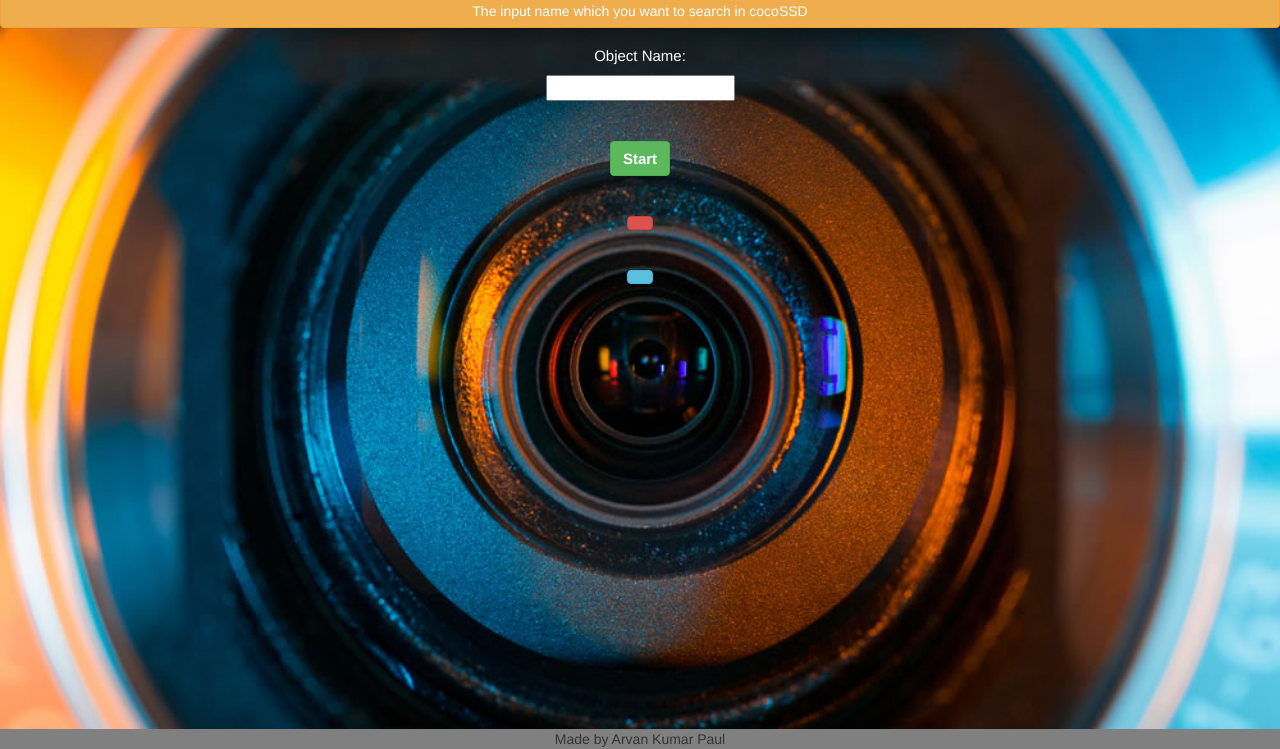
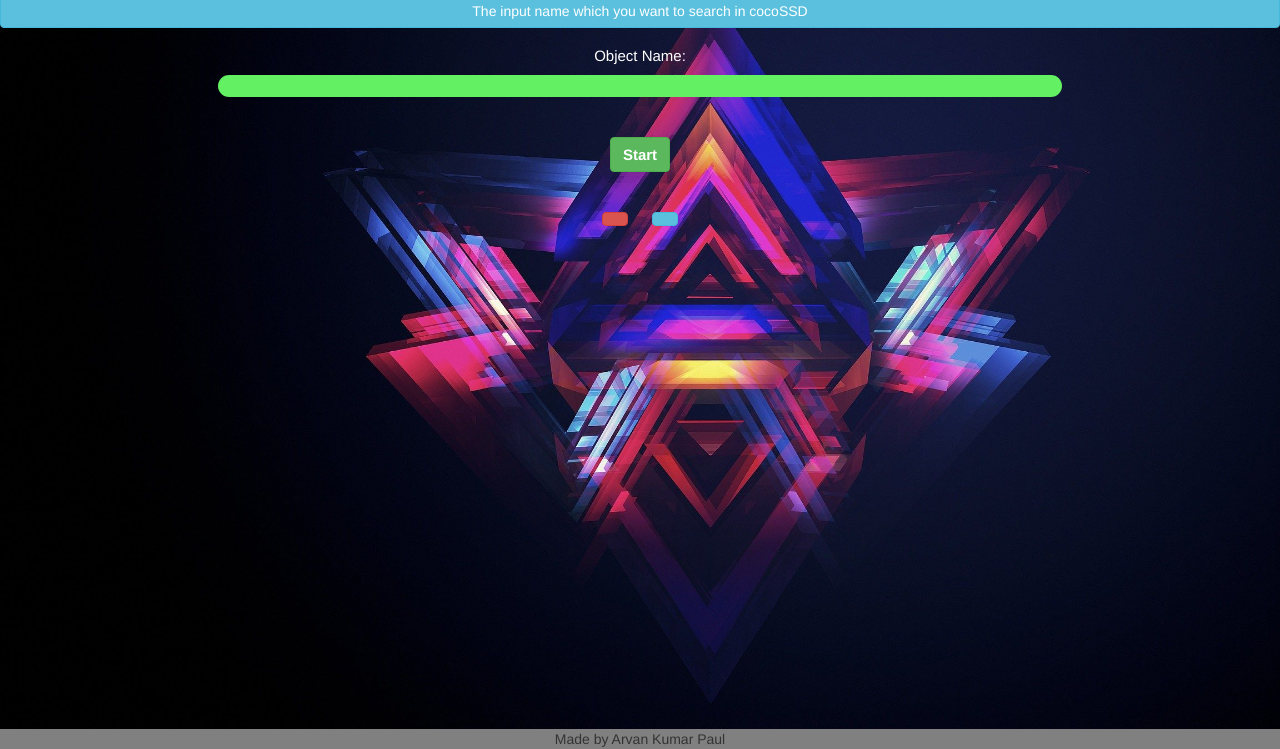
Before and after one commit to ArvanKumarPaul/C-136_pro, a plain HTML site: page index.html in a window 1280 px wide. Shown: the part 51-800 px from the top of the page. Drawn offline with nearby package versions, Linux system fonts and the light colour scheme.

Commit message:
Add files via upload

```diff
--- a/index.html
+++ b/index.html
@@ -1,7 +1,7 @@
 <html>
 <head>
 
-	<title>AI Video Surveillance</title>
+	<title>AI Object Finder</title>
   <meta name="viewport" content="width=device-width, initial-scale=1.0">
   <link rel="stylesheet" href="https://maxcdn.bootstrapcdn.com/bootstrap/3.4.0/css/bootstrap.min.css">
   <script src="https://ajax.googleapis.com/ajax/libs/jquery/3.4.1/jquery.min.js"></script>
@@ -14,10 +14,10 @@
   <link rel="stylesheet" type="text/css" href="style.css">
 </head>
 
-<body background="background.jpg">
+<body background="wallpaper.jpg">
 <center>
-<h1 class="btn btn-warning heading">AI-Video Finder</h1>
-<div class="btn btn-warning notes">The input name which you want to search in cocoSSD</div>
+<h1 class="btn btn-info heading">AI-Object Finder</h1>
+<div class="btn btn-info notes">The input name which you want to search in cocoSSD</div>
 <h3 style="color: white; font-size: 15px;">Object Name:</h3>
 <input type="text" width="100%" id="text_inp">
 <br>
@@ -25,10 +25,7 @@
 <h2 class="btn btn-success" id="start_btn" onclick="start()">Start</h2>
 <br>
 <br>
-<h2 class="btn btn-danger" id="no_of_obj"></h2>
-<br>
-<br>
-<h2 class="btn btn-info" id="status"></h2>
+<h2 class="btn btn-danger" id="no_of_obj"></h2>&nbsp;&nbsp;&nbsp;&nbsp;&nbsp;&nbsp;<h2 class="btn btn-info" id="status"></h2>
 </center>
 <div class="copy_right_footer" id="footer">Made by Arvan Kumar Paul</div>
 
--- a/style.css
+++ b/style.css
@@ -46,3 +46,27 @@ canvas {
   font-weight: bold;
 
 }
+
+input {
+
+  background-color: rgb(99, 240, 99);
+  width: 66%;
+  border-radius: 15px;
+  border: none;
+  text-align: center;
+  font-weight: bold;
+
+}
+
+input:hover {
+
+  background-color: rgb(99, 240, 99);
+  width: 66%;
+  box-shadow: 5px 5px 5px white;
+  transition: 0.7s;
+  border: none;
+  border-radius: 15px;
+  text-align: center;
+  font-weight: bold;
+
+}
```
Also changed, not shown: wallpaper.jpg (added).
